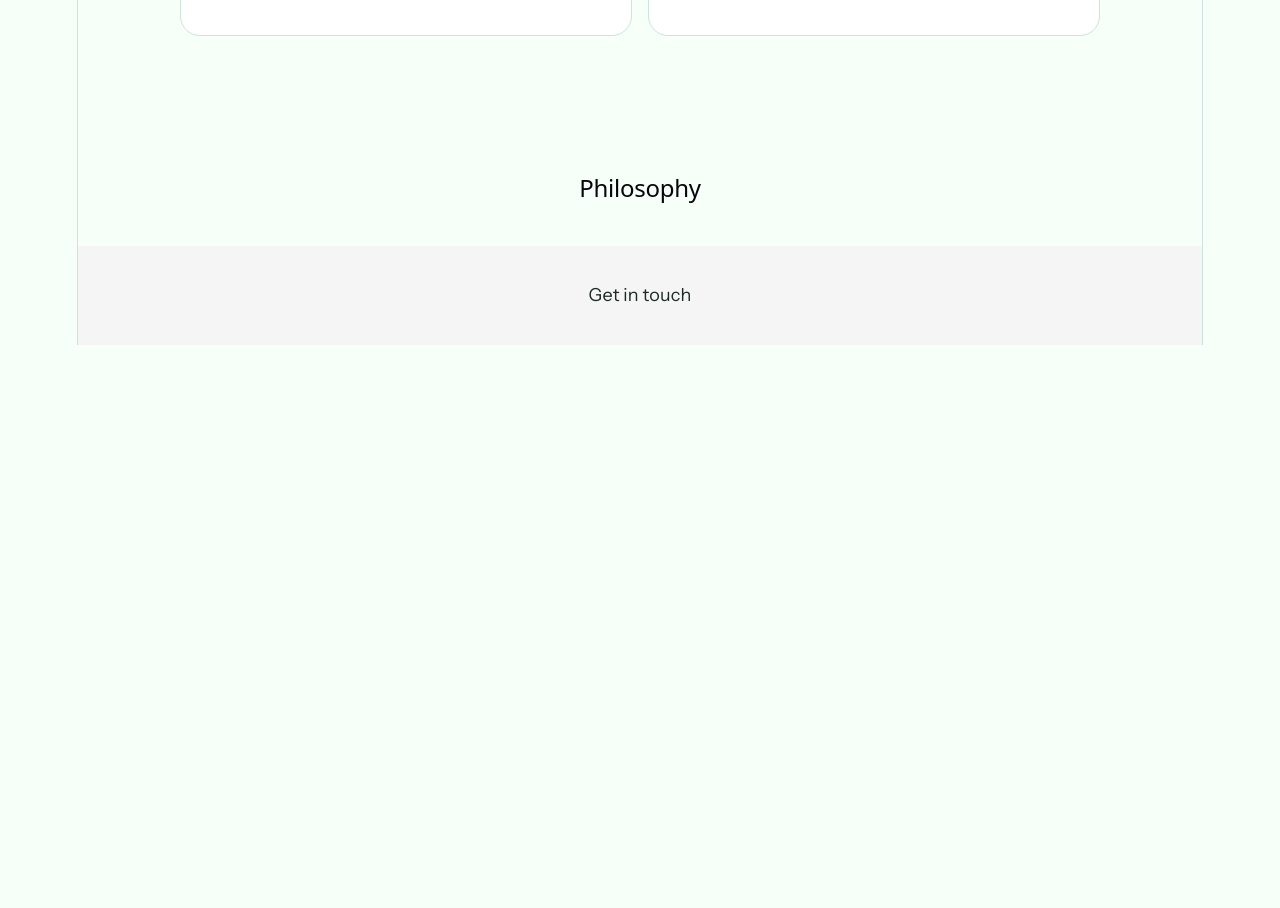
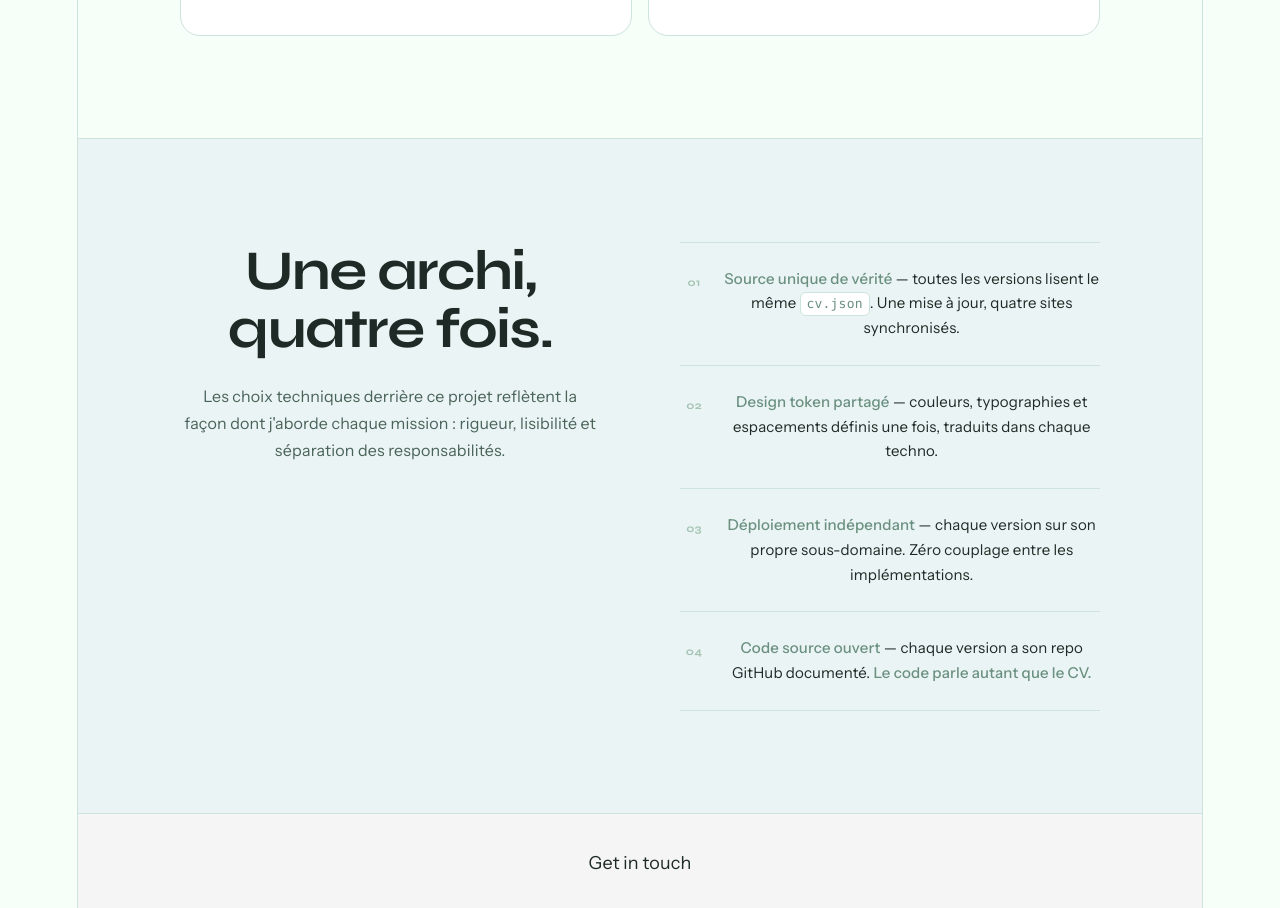
Before and after one commit to MayuriXx/portfolio-meta, a Vue app: page / in a window 1280 px wide. Shown: the part 2000-2908 px from the top of the page. Before the commit the page ends 2345 px from the top, so only its background shows below. Built offline with nearby package versions, Linux system fonts and the light colour scheme.

Commit message:
feat: add PhilosophySection component

```diff
--- a/src/components/PhilosophySection.vue
+++ b/src/components/PhilosophySection.vue
@@ -1,14 +1,111 @@
 <template>
-  <section class="philosophy">
-    <h2>Philosophy</h2>
-  </section>
+    <section class="philosophy" id="philosophy">
+        <div class="philosophy__left">
+            <h2 class="philosophy__title">
+                Une archi,<br>quatre fois.
+            </h2>
+            <p class="philosophy__sub">
+                Les choix techniques derrière ce projet reflètent la façon dont
+                j'aborde chaque mission : rigueur, lisibilité et séparation des
+                responsabilités.
+            </p>
+        </div>
+
+        <div class="philosophy__points">
+            <div v-for="(point, index) in points" :key="index" class="philosophy__point">
+                <span class="philosophy__num">{{ String(index + 1).padStart(2, '0') }}</span>
+                <p class="philosophy__text" v-html="point"></p>
+            </div>
+        </div>
+    </section>
 </template>
 
 <script setup>
+const points = [
+    '<strong>Source unique de vérité</strong> — toutes les versions lisent le même <code>cv.json</code>. Une mise à jour, quatre sites synchronisés.',
+    '<strong>Design token partagé</strong> — couleurs, typographies et espacements définis une fois, traduits dans chaque techno.',
+    '<strong>Déploiement indépendant</strong> — chaque version sur son propre sous-domaine. Zéro couplage entre les implémentations.',
+    '<strong>Code source ouvert</strong> — chaque version a son repo GitHub documenté. <strong>Le code parle autant que le CV.</strong>'
+]
 </script>
 
 <style scoped>
 .philosophy {
-  padding: 2rem;
+    background: var(--accent-pale);
+    border-top: 1px solid var(--border);
+    border-bottom: 1px solid var(--border);
+    padding: clamp(var(--space-lg), 8vw, var(--space-2xl)) clamp(var(--space-md), 8vw, var(--space-2xl));
+    display: grid;
+    grid-template-columns: 1fr 1fr;
+    gap: var(--space-xl);
+    align-items: start;
+}
+
+.philosophy__title {
+    font-family: var(--font-display);
+    font-size: clamp(32px, 5vw, 56px);
+    font-weight: 700;
+    letter-spacing: -0.03em;
+    line-height: 1.05;
+    color: var(--ink);
+    margin-bottom: var(--space-md);
+}
+
+.philosophy__sub {
+    font-size: 16px;
+    color: var(--ink-mid);
+    line-height: 1.7;
+}
+
+.philosophy__points {
+    display: flex;
+    flex-direction: column;
+}
+
+.philosophy__point {
+    padding: var(--space-md) 0;
+    border-bottom: 1px solid var(--border);
+    display: grid;
+    grid-template-columns: 28px 1fr;
+    gap: var(--space-sm);
+}
+
+.philosophy__point:first-child {
+    border-top: 1px solid var(--border);
+}
+
+.philosophy__num {
+    font-family: var(--font-display);
+    font-size: 11px;
+    font-weight: 700;
+    color: var(--accent-mid);
+    padding-top: 3px;
+}
+
+.philosophy__text {
+    font-size: 15px;
+    color: var(--ink);
+    line-height: 1.65;
+}
+
+.philosophy__text :deep(strong) {
+    font-weight: 600;
+    color: var(--accent);
+}
+
+.philosophy__text :deep(code) {
+    font-size: 13px;
+    background: white;
+    color: var(--accent);
+    padding: 2px 6px;
+    border-radius: var(--radius-sm);
+    border: 1px solid var(--border);
+}
+
+@media (max-width: 768px) {
+    .philosophy {
+        grid-template-columns: 1fr;
+        gap: var(--space-lg);
+    }
 }
 </style>
```
